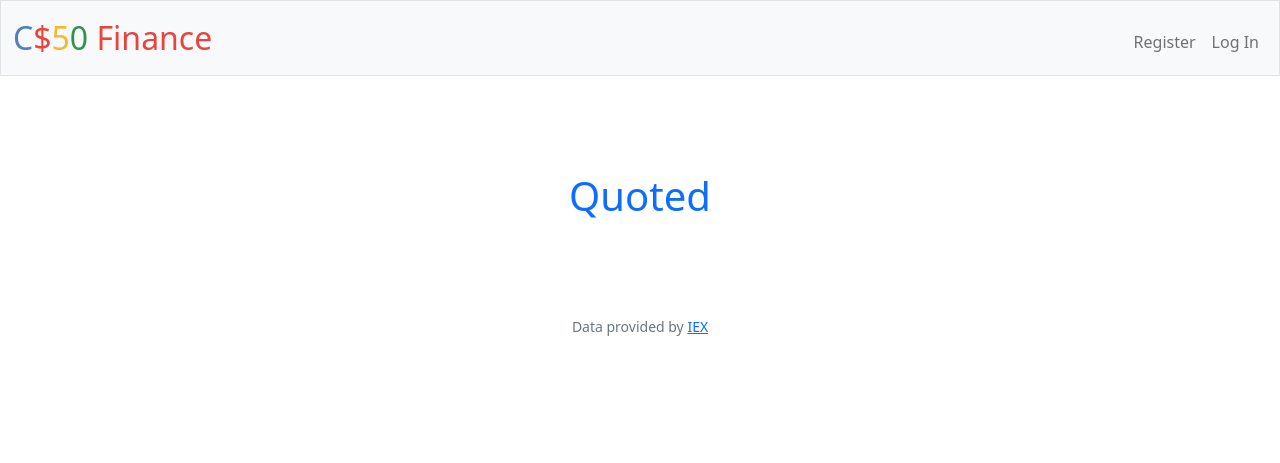
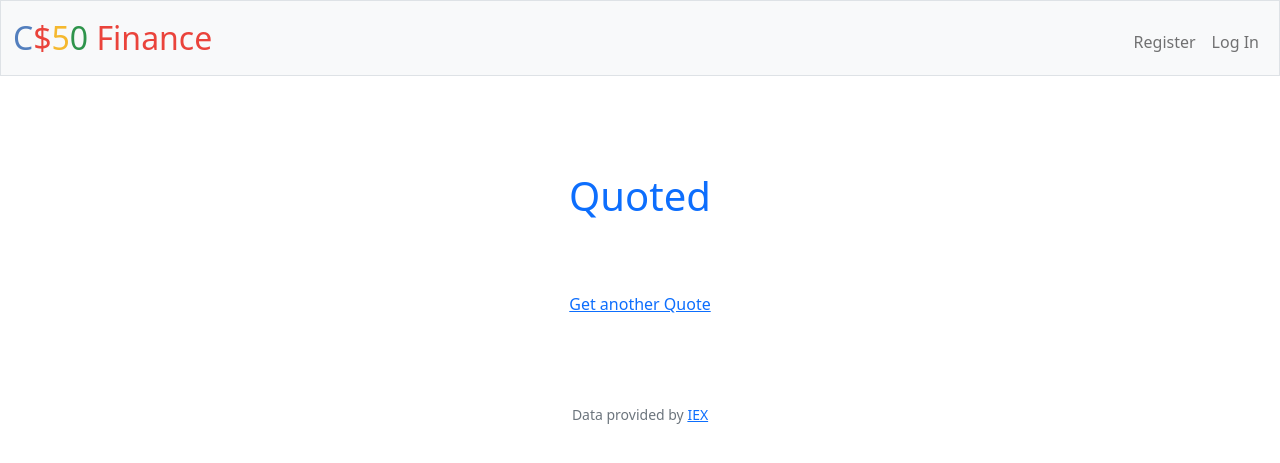
Before and after one commit to Qwilliams815/HarvardCS50x, a Flask app: template finance/templates/quoted.html in a window 1280 px wide. Shown: the top 463 px of the page. Run offline with Flask 2, Linux system fonts and the light colour scheme; the template is opened without the code that fills it, so the values that code supplies are empty; some libraries are stand-ins or nearby versions.

Commit message:
Thu, Jun 9, 2022, 8:05 PM +00:00

```diff
--- a/finance/app.py
+++ b/finance/app.py
@@ -116,7 +116,7 @@ def quote():
 
     if request.method == "POST":
         quote = lookup(request.form.get("quote"))
-        return redirect("/quoted", quote=quote)
+        return render_template("quoted.html", quote=quote)
     else:
         return render_template("quote.html")
 
--- a/finance/templates/quoted.html
+++ b/finance/templates/quoted.html
@@ -7,4 +7,5 @@
 {% block main %}
     <h1 class="m-5 text-primary">Quoted</h1>
     <h3>{{ quote }}</h3>
+    <a href="/quote" class="m-5"><p>Get another Quote</p></a>
 {% endblock %}
```
